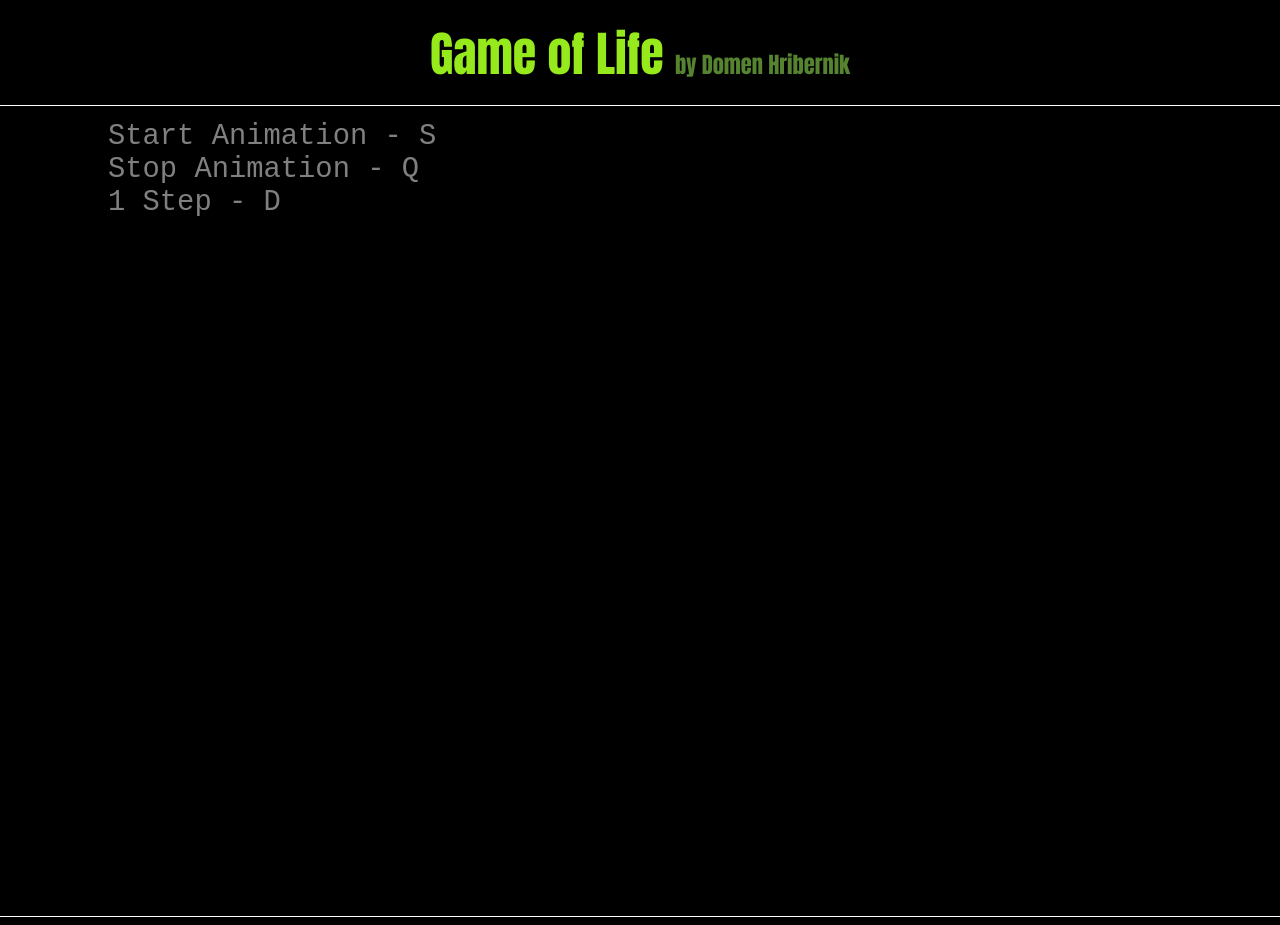
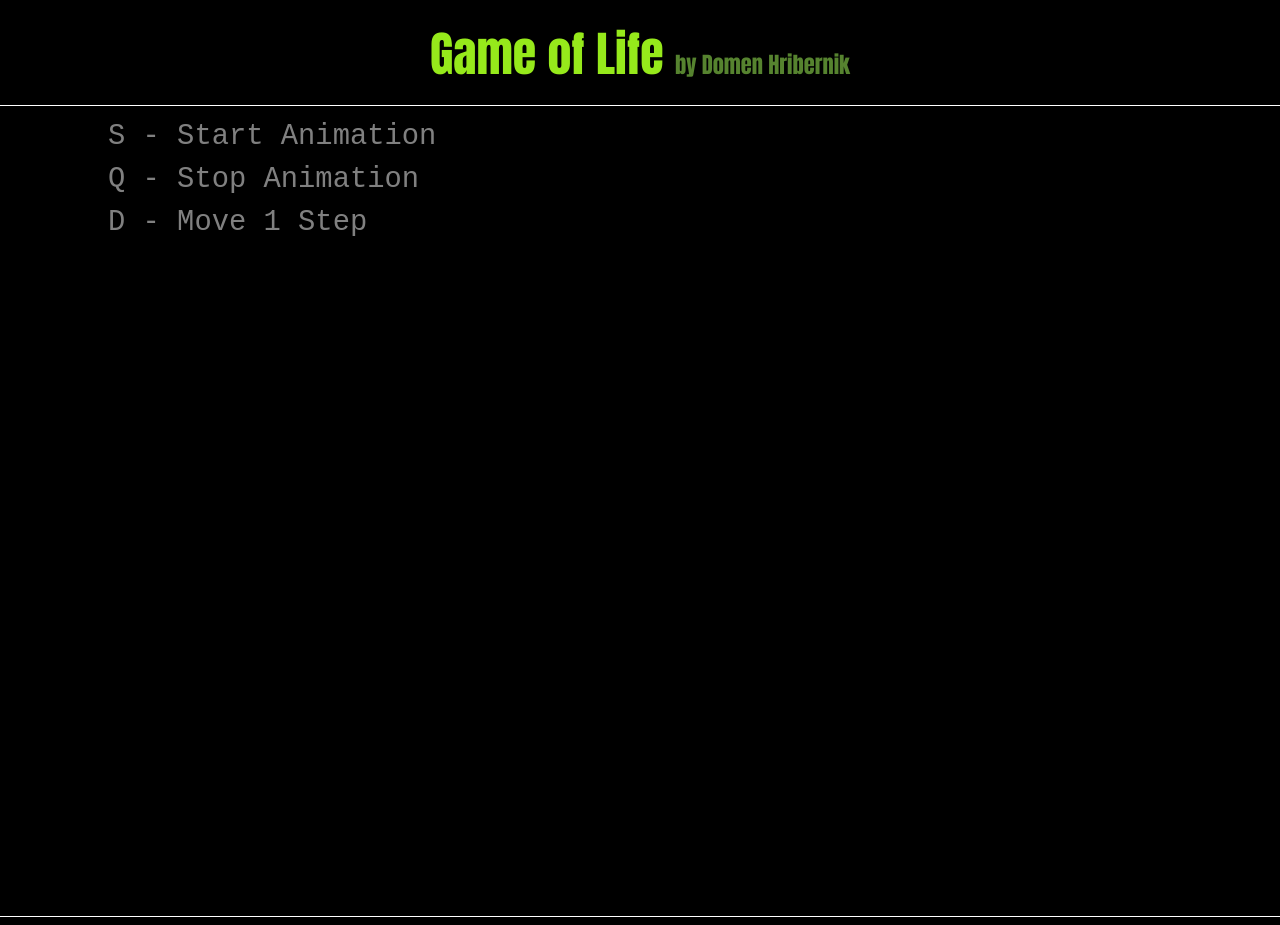
Before and after one commit to domenhribernik/game-of-life, a plain HTML site: page index.html in a window 1280 px wide. Shown: the top 925 px of the page. Drawn offline with Linux system fonts and the light colour scheme.

Commit message:
Slight changes and added research paper

```diff
--- a/index.html
+++ b/index.html
@@ -14,9 +14,9 @@
       <div class="author">by Domen Hribernik</div>
     </div>
     <div id="tutorial">
-      Start Animation - S <br>
-      Stop Animation - Q <br>
-      1 Step - D
+      <p>S - Start Animation</p>
+      <p>Q - Stop Animation</p>
+      <p>D - Move 1 Step</p>
     </div>
     <div id="game"></div>
   </div>
--- a/style.css
+++ b/style.css
@@ -23,11 +23,16 @@ body {
   font-family: 'Courier New', Courier, monospace;
   position: fixed;
   margin-left: 100px;
-  margin-top: 30px;
+  margin-top: 20px;
   z-index: 2;
   font-size: 1.8rem;
   user-select: none;
   pointer-events: none;
+}
+
+#tutorial p {
+  margin-top: 10px;
+  margin-bottom: 0;
 }
 
 #game {
@@ -51,5 +56,5 @@ body {
 }
 
 .life {
-  background: lime;
+  background: rgb(140, 233, 27);
 }
```
Also changed, not shown: 1 other file.
